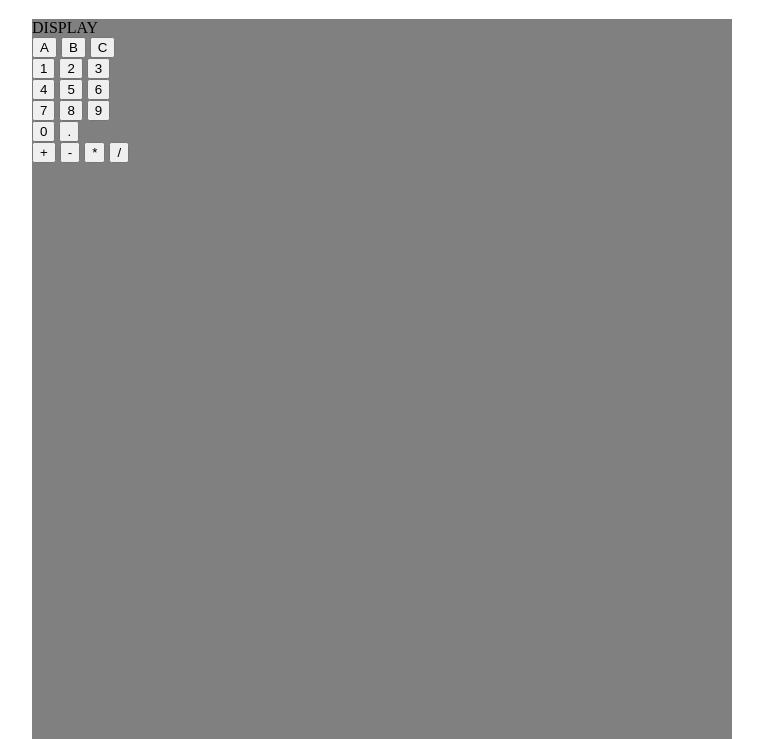
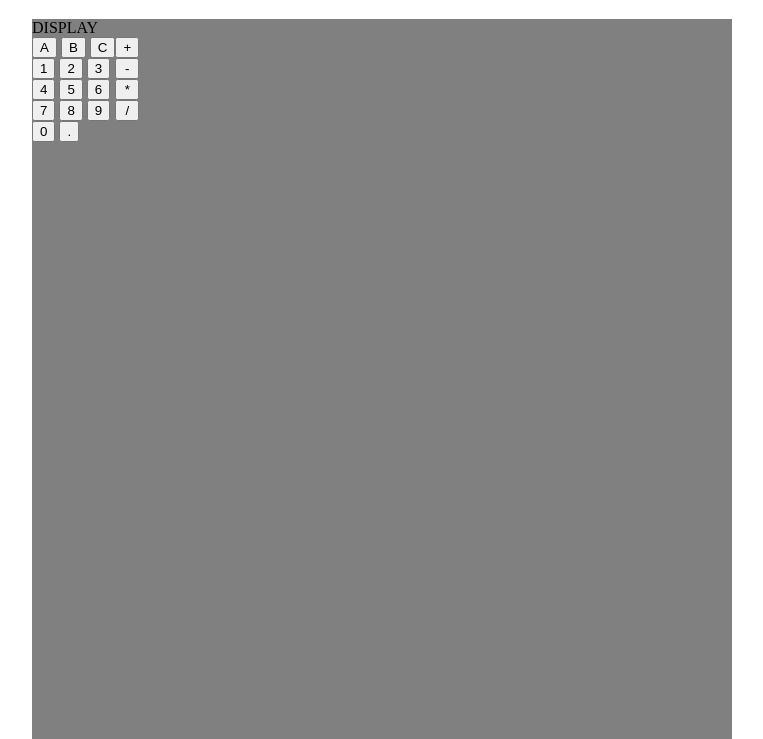
Before and after one commit to PhilipTimofeyev/calculator, a plain HTML site: page index.html in a window 1280 px wide. Shown: the part 61-800 px from the top of the page, without its empty margins (258-1021 px from the left). Drawn offline with Linux system fonts and the light colour scheme.

Commit message:
Add basic CSS for structure and re-structured HTML

```diff
--- a/index.html
+++ b/index.html
@@ -13,6 +13,8 @@
         <div class = display>
           DISPLAY
         </div>
+        <div class = main-container1>
+          <div class = main-container>
             <div class = 'options'>
               <button>A</button>
               <button>B</button>
@@ -39,6 +41,7 @@
                 <button>.</button>
               </div>
             </div>
+          </div>
           <div class = operands>
             <button>+</button>
             <button>-</button>
@@ -47,6 +50,7 @@
           </div>
         </div>
       </div>
+    </div>
     <script type="js/calculator.js"></script>
   </body>
 </html>
--- a/style.css
+++ b/style.css
@@ -12,4 +12,18 @@ h1 {
 	width: 700px;
 	height: 1000px;
 	background: grey;
+/*	display: flex;*/
+/*	flex-direction: column;*/
 }
+
+.main-container1 {
+	display: flex;
+}
+
+.numbers {
+}
+
+.operands {
+	display: flex;
+	flex-direction: column;
+}
```
Lines whose indentation alone changed are shown as unchanged.
